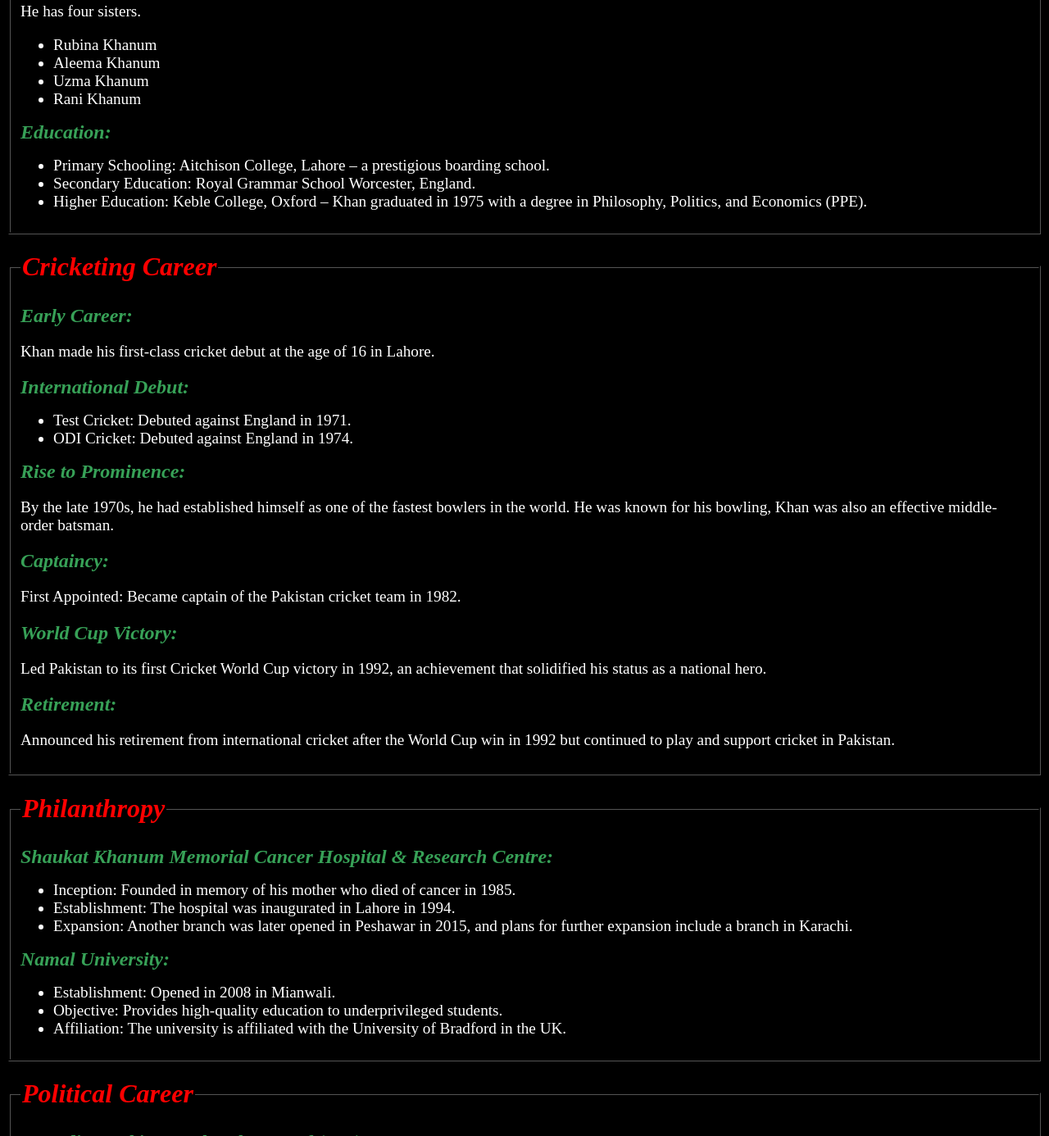
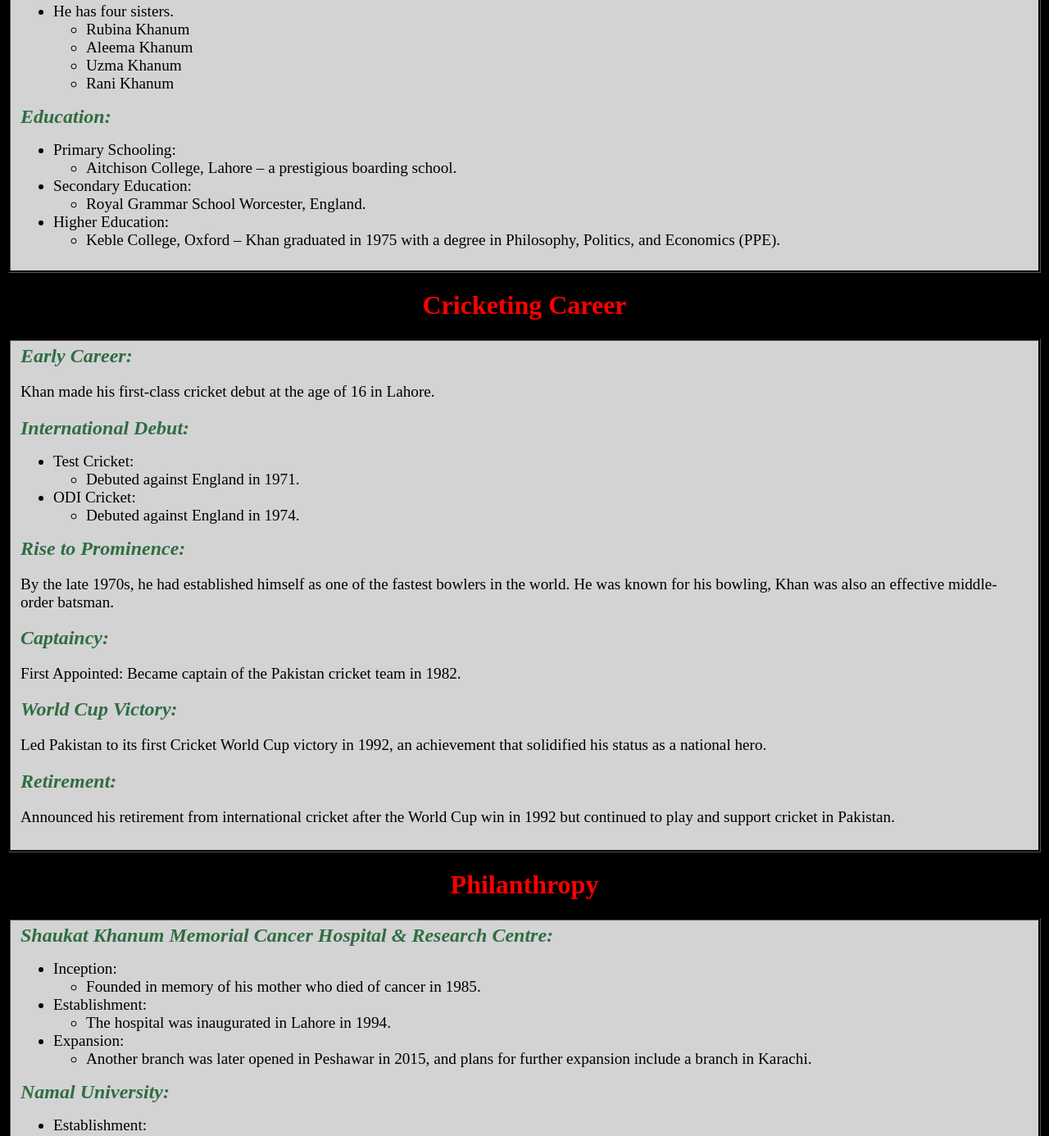
Before and after one commit to UzairKhan211926/Imran-Khan, a plain HTML site: page index.html in a window 1280 px wide. Shown: the part 1414-2800 px from the top of the page at 82% size. Drawn offline with Linux system fonts and the light colour scheme.

Commit message:
fixing bullets

```diff
--- a/assets/css/style.css
+++ b/assets/css/style.css
@@ -1,6 +1,6 @@
 body{
     background-color:black;
-    color: white;
+    color: black;
 }
 p{
     font-size: larger;
@@ -11,13 +11,15 @@ li{
 emphasis{
     font-style: italic;
     font-weight: bold;
-    color: rgb(55, 161, 87);
+    color: rgb(47, 109, 66);
     font-size: x-large;
 }
 fieldset{
     border-width: 3px;
     border-color: black;
     width: auto;
+    background-color:lightgrey;
+    color:black;
 }
 .text-grey{
     color: grey;
@@ -40,3 +42,7 @@ header{
     background-color: black;
     color: white;
 }
+.h1-outer-fieldset{
+    text-align: center;
+    color: red;
+}
--- a/index.html
+++ b/index.html
@@ -13,8 +13,8 @@
         <img src="./assets/images/banner.jpg" alt="Imran Khan’s image with Pakistani flag in background" width="auto">
         <h2 class="text-grey">Visionary, Resilient, Charismatic</h2>
     </header>
+    <h1 class="h1-outer-fieldset">Early Life and Education</h1>
     <fieldset>
-        <legend><h1>Early Life and Education</h1></legend>
         <img src="./assets/images/childhood image.jpg" alt="PM Imran Khan's rare photo with parents, sisters when he was three years old">
         <br>
         <emphasis>Full Name:</emphasis>
@@ -26,29 +26,45 @@
         <emphasis>Family Background:</emphasis>
         <p>Imran Khan belongs to the Pashtun ethnic group and the Niazi tribe. His family was well-educated and well-connected, with a tradition of civil service.</p>
         <emphasis>Siblings:</emphasis>
-        <p>He has four sisters.</p>
         <ul>
-            <li>Rubina Khanum</li>
-            <li>Aleema Khanum</li>
-            <li>Uzma Khanum</li>
-            <li>Rani Khanum</li>
+        <li>He has four sisters.</li>
+            <ul style="list-style-type: circle;"><li>Rubina Khanum</li></ul>
+            <ul style="list-style-type: circle;"><li>Aleema Khanum</li></ul>
+            <ul style="list-style-type: circle;"><li>Uzma Khanum</li></ul>
+            <ul style="list-style-type: circle;"><li>Rani Khanum</li></ul>
         </ul>
         <emphasis>Education:</emphasis>
             <ul>
-                <li>Primary Schooling: Aitchison College, Lahore – a prestigious boarding school.</li>
-                <li>Secondary Education: Royal Grammar School Worcester, England.</li>
-                <li>Higher Education: Keble College, Oxford – Khan graduated in 1975 with a degree in Philosophy, Politics, and Economics (PPE).</li>
+                <li>Primary Schooling:</li>
+                <ul style="list-style-type: circle;">
+                 <li> Aitchison College, Lahore – a prestigious boarding school.</li>
+                </ul>
+                <li>Secondary Education:</li>
+                <ul style="list-style-type: circle;">
+                 <li> Royal Grammar School Worcester, England.</li>
+                </ul>
+                <li>Higher Education:</li>
+                <ul style="list-style-type: circle;">
+                 <li> Keble College, Oxford – Khan graduated in 1975 with a degree in Philosophy, Politics, and Economics (PPE).</li>
+                </ul>
             </ul>
     </fieldset>
+    <h1 class="h1-outer-fieldset">Cricketing Career</h1>
     <fieldset>
-    <legend><h1>Cricketing Career</h1></legend>
-        <emphasis>Early Career:</emphasis>
+            <emphasis>Early Career:</emphasis>
             <p>Khan made his first-class cricket debut at the age of 16 in Lahore.</p>
         <emphasis>International Debut:</emphasis>
-            <ul>
-            <li>Test Cricket: Debuted against England in 1971.</li>
-            <li>ODI Cricket: Debuted against England in 1974.</li>
+        <ul>
+            <li>Test Cricket:</li>
+                <ul style="list-style-type: circle;">
+                    <li>Debuted against England in 1971.</li>
+                </ul>
+            <li>ODI Cricket:</li>
+            <ul style="list-style-type: circle;">
+             <li>Debuted against England in 1974.</li>
             </ul>
+        </ul>
+
         <emphasis>Rise to Prominence:</emphasis>
             <p>By the late 1970s, he had established himself as one of the fastest bowlers in the world. He was known for his bowling, Khan was also an effective middle-order batsman.</p>
         <emphasis>Captaincy:</emphasis>
@@ -59,24 +75,42 @@
             <p>Announced his retirement from international cricket after the World Cup win in 1992 but continued to play and support cricket in Pakistan.</p>
     </fieldset>
 
+    <h1 class="h1-outer-fieldset">Philanthropy</h1>
     <fieldset>
-    <legend><h1>Philanthropy</h1></legend>
         <emphasis>Shaukat Khanum Memorial Cancer Hospital & Research Centre:</emphasis>
         <ul>
-            <li>Inception: Founded in memory of his mother who died of cancer in 1985.</li>
-            <li>Establishment: The hospital was inaugurated in Lahore in 1994.</li>
-            <li>Expansion: Another branch was later opened in Peshawar in 2015, and plans for further expansion include a branch in Karachi.</li>
+            <li>Inception:</li>
+                <ul style="list-style-type: circle;">
+                    <li>Founded in memory of his mother who died of cancer in 1985.</li>
+                </ul>
+            <li>Establishment:</li>
+            <ul style="list-style-type: circle;">
+             <li>The hospital was inaugurated in Lahore in 1994.</li>
+            </ul>
+            <li>Expansion:</li>
+            <ul style="list-style-type: circle;">
+            <li>Another branch was later opened in Peshawar in 2015, and plans for further expansion include a branch in Karachi.</li>
+            </ul>
         </ul>
         <emphasis>Namal University:</emphasis>
         <ul>
-            <li>Establishment: Opened in 2008 in Mianwali.</li>
-            <li>Objective: Provides high-quality education to underprivileged students.</li>
-            <li>Affiliation: The university is affiliated with the University of Bradford in the UK.</li>
+            <li>Establishment:</li>
+                <ul style="list-style-type: circle;">
+                    <li>Opened in 2008 in Mianwali.</li>
+                </ul>
+            <li>Objective:</li>
+            <ul style="list-style-type: circle;">
+             <li>Provides high-quality education to underprivileged students.</li>
+            </ul>
+            <li>Affiliation:</li>
+            <ul style="list-style-type: circle;">
+            <li>The university is affiliated with the University of Bradford in the UK.</li>
+            </ul>
         </ul>
     </fieldset>
 
+    <h1 class="h1-outer-fieldset">Political Career</h1>
     <fieldset>
-    <legend><h1>Political Career</h1></legend>
         <emphasis>Founding Pakistan Tehreek-e-Insaf (PTI):</emphasis>
         <ul>
             <li>Formation:</li>
@@ -102,21 +136,39 @@
                     <li>Prime Minister: Imran Khan was sworn in as the 22nd Prime Minister of Pakistan on August 18, 2018.</li>
                 </ul>
         </ul>
-    Prime Ministership
 
-        Economic Challenges:
-            Debt and Deficit: Faced with a high national debt and fiscal deficit, the government sought assistance from the IMF and implemented austerity measures.
-            Reforms: Focused on tax reforms, reducing government expenses, and improving the ease of doing business.
-        Foreign Policy:
-            India: Advocated for peace and dialogue with India but relations remained tense, especially regarding the Kashmir issue.
-            United States: Sought to balance relations, emphasizing cooperation while maintaining sovereignty.
-            China: Strengthened economic ties, particularly through the China-Pakistan Economic Corridor (CPEC).
+     <h1 class="h1-outer-fieldset">Prime Ministership</h1>
+     <fieldset>
+        <emphasis>Economic Challenges:</emphasis>
+        <ul>
+            <li>Debt and Deficit:</li>
+                <ul style="list-style-type: circle;">
+                <li>Faced with a high national debt and fiscal deficit, the government sought assistance from the IMF and implemented austerity measures.</li>
+                <li>Reforms: Focused on tax reforms, reducing government expenses, and improving the ease of doing business.</li>
+                </ul>
+            </ul>
+        <emphasis>Foreign Policy:</emphasis>
+        <ul>
+            <li>India:</li>
+            <ul style="list-style-type: circle;">
+                <li>Advocated for peace and dialogue with India but relations remained tense, especially regarding the Kashmir issue.</li>
+            </ul>
+            <li>United States:</li>
+            <ul style="list-style-type: circle;">
+                <li>Sought to balance relations, emphasizing cooperation while maintaining sovereignty.</li>
+            </ul>
+            <li>China:</li>
+            <ul style="list-style-type: circle;">
+                <li>Strengthened economic ties, particularly through the China-Pakistan Economic Corridor (CPEC).</li>
+            </ul>
+        </ul>
         Social Programs:
             Ehsaas Program: Launched a comprehensive welfare program aimed at poverty alleviation, including financial support, healthcare, and educational initiatives.
             Health: Implemented the Sehat Sahulat Program, providing health insurance to low-income families.
         Environmental Initiatives:
             Billion Tree Tsunami: Launched an ambitious reforestation project to combat climate change and deforestation.
             Clean Green Pakistan: Promoted various initiatives for environmental sustainability and cleanliness.
+        </ul>
     </fieldset>
     Personal Life
 
```
